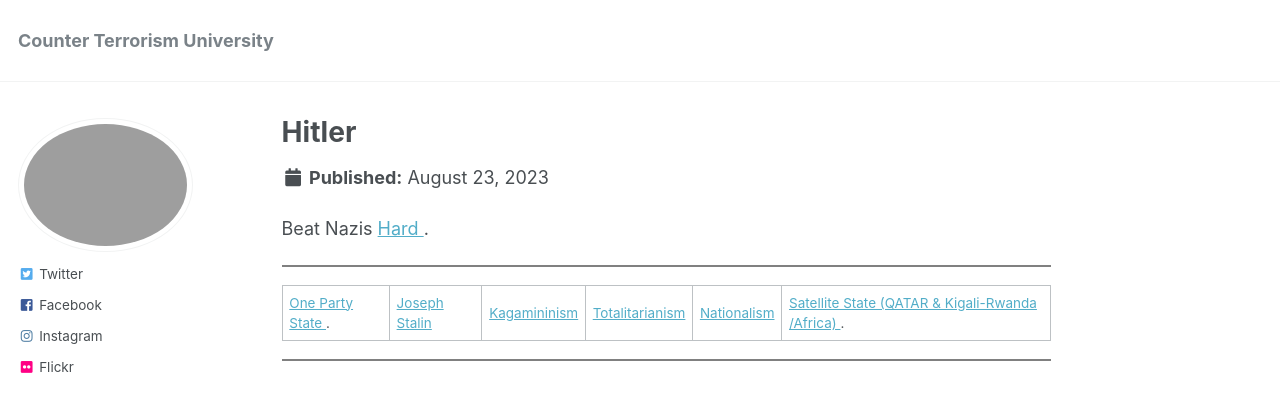
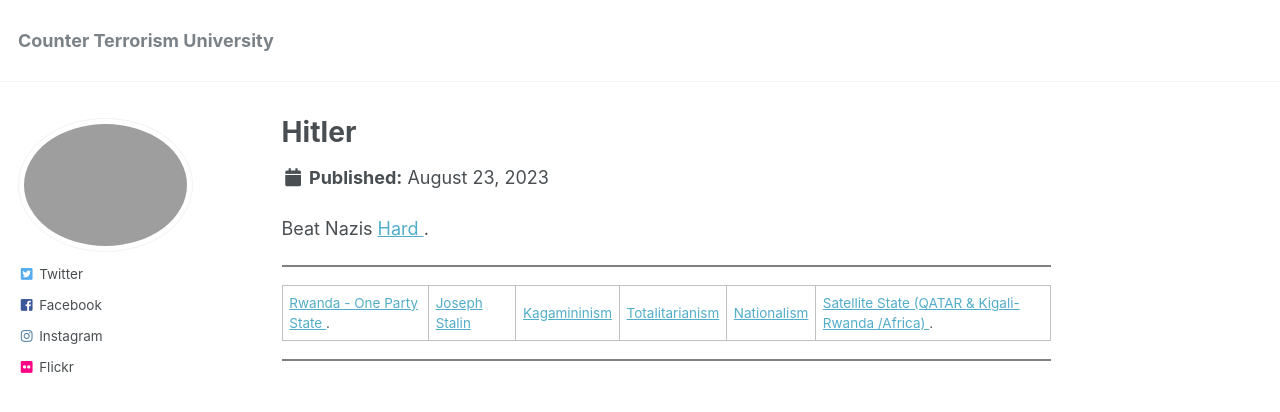
Before and after one commit to phdcsseiden/phdcsseiden.github.io, a Jekyll site: the page built from _pages/Hitler.md, in a window 1280 px wide. Shown: the top 412 px of the page. Built offline with Jekyll 4.4.1, drawn with Linux system fonts in a browser that asks for light colours.

Commit message:
Update Hitler.md

```diff
--- a/_pages/Hitler.md
+++ b/_pages/Hitler.md
@@ -15,7 +15,7 @@
 <hr style="height:2px;border-width:0;color:gray;background-color:gray">
 
 
-<a href=" https://en.wikipedia.org/wiki/One-party_state "> One Party State </a> . | <a href=" https://en.wikipedia.org/wiki/Joseph_Stalin "> Joseph Stalin </a> | <a href=" https://en.wikipedia.org/wiki/Leninism "> Kagamininism </a>  | <a href=" https://phdcsseiden.github.io/Totalitarianism/ "> Totalitarianism </a> | <a href=" https://en.wikipedia.org/wiki/Nationalism "> Nationalism </a> | <a href=" https://en.wikipedia.org/wiki/Satellite_state#Post-World_War_II "> Satellite State (QATAR & Kigali-Rwanda /Africa) </a> .
+<a href=" https://en.wikipedia.org/wiki/One-party_state "> Rwanda - One Party State </a> . | <a href=" https://en.wikipedia.org/wiki/Joseph_Stalin "> Joseph Stalin </a> | <a href=" https://en.wikipedia.org/wiki/Leninism "> Kagamininism </a>  | <a href=" https://phdcsseiden.github.io/Totalitarianism/ "> Totalitarianism </a> | <a href=" https://en.wikipedia.org/wiki/Nationalism "> Nationalism </a> | <a href=" https://en.wikipedia.org/wiki/Satellite_state#Post-World_War_II "> Satellite State (QATAR & Kigali-Rwanda /Africa) </a> .
 
 
 <hr style="height:2px;border-width:0;color:gray;background-color:gray">
```
